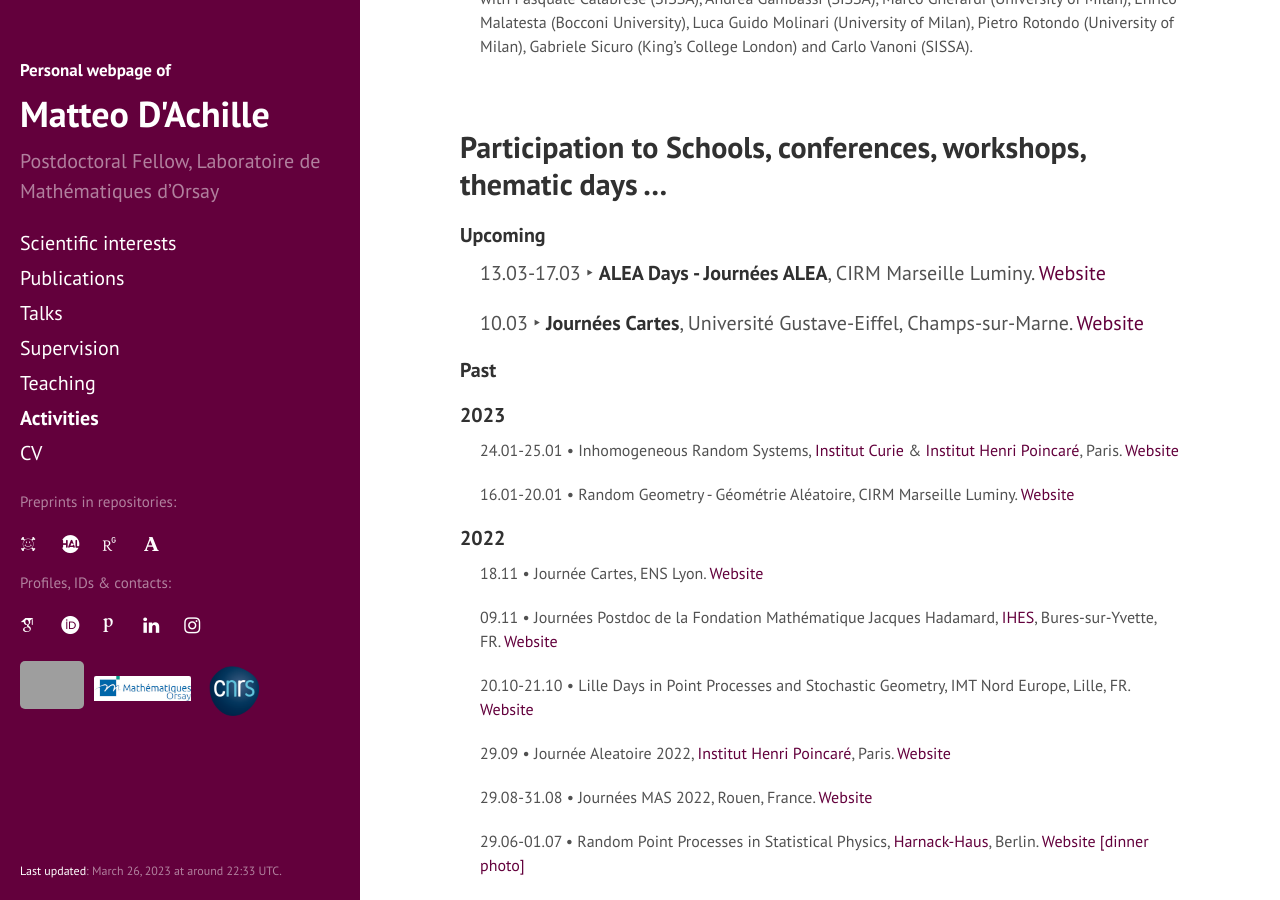
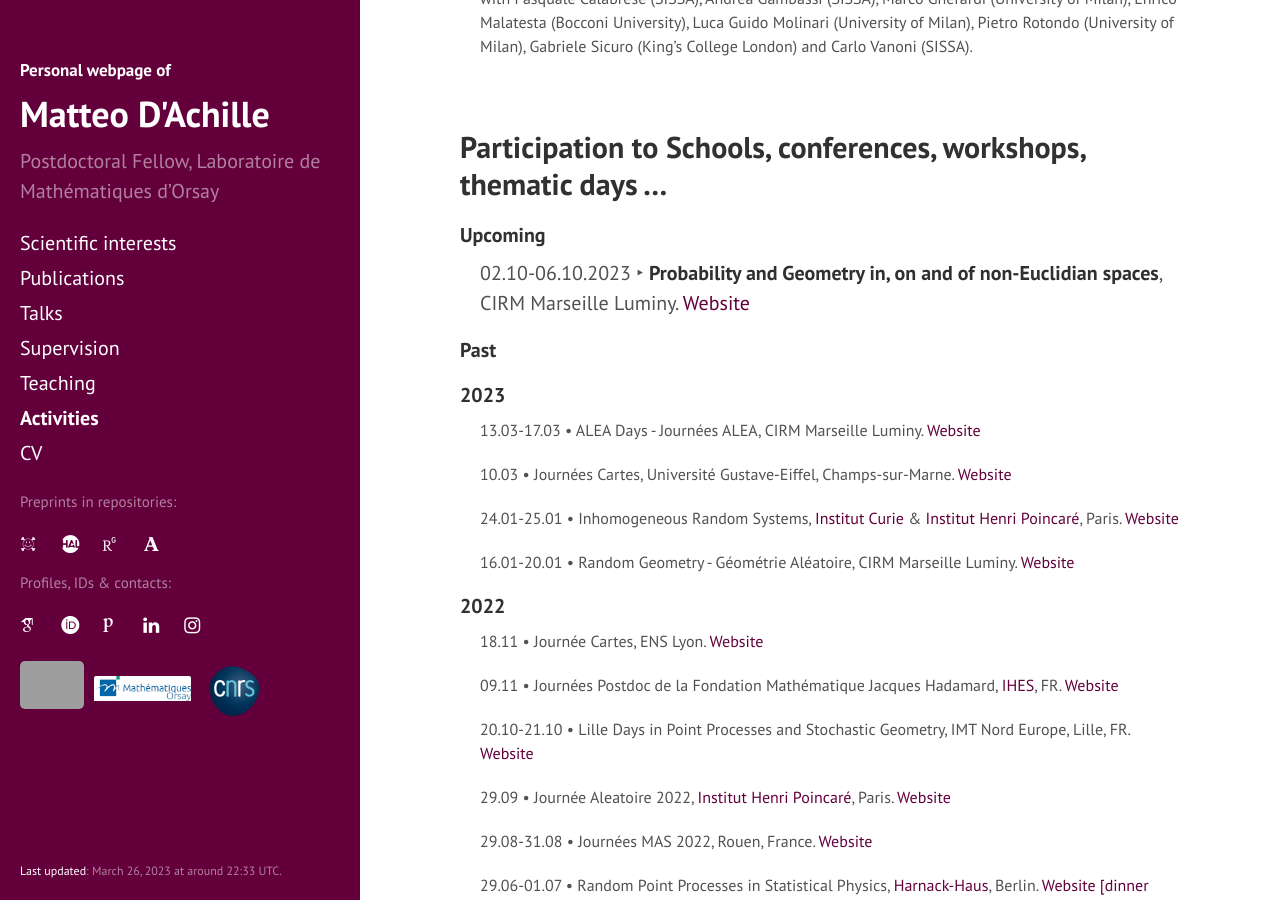
Before and after one commit to matteodachille/matteodachille.github.io, a Jekyll site: the page built from activities.md, in a window 1280 px wide and 900 px high, scrolled down 804 px. Built offline with Jekyll 4.4.1, drawn with Linux system fonts in a browser that asks for light colours; nearby versions of some CDN libraries; some web fonts are replaced; grey boxes are pictures that could not be loaded.

Commit message:
Fixed typos

```diff
--- a/activities.md
+++ b/activities.md
@@ -43,18 +43,21 @@ with Pasquale Calabrese (SISSA), Andrea Gambassi (SISSA), Marco Gherardi (Univer
 
 #### Upcoming
 
-
-13.03-17.03 &#x2023; **ALEA Days - Journées ALEA**, CIRM Marseille Luminy. [Website](https://conferences.cirm-math.fr/2887.html){:target="_blank"}
+02.10-06.10.2023 &#x2023; **Probability and Geometry in, on and of non-Euclidian spaces**, CIRM Marseille Luminy. [Website](https://conferences.cirm-math.fr/2897.html){:target="_blank"}
 {: style="font-size: 20px; margin-left: 20px" }
 
-10.03 &#x2023; **Journées Cartes**, Université Gustave-Eiffel, Champs-sur-Marne. [Website](https://indico.in2p3.fr/event/29082/){:target="_blank"}
-{: style="font-size: 20px; margin-left: 20px" }
 
 #### Past
 {: .no_toc}
 
 #### 2023
 {: .no_toc}
+
+13.03-17.03 &#x2022; ALEA Days - Journées ALEA, CIRM Marseille Luminy. [Website](https://conferences.cirm-math.fr/2887.html){:target="_blank"}
+{: style="font-size: 16px; margin-left: 20px" }
+
+10.03 &#x2022; Journées Cartes, Université Gustave-Eiffel, Champs-sur-Marne. [Website](https://indico.in2p3.fr/event/29082/){:target="_blank"}
+{: style="font-size: 16px; margin-left: 20px" }
 
 24.01-25.01 &#x2022; Inhomogeneous Random Systems, [Institut Curie](https://curie.fr/){:target="_blank"} & [Institut Henri Poincaré](http://www.ihp.fr/){:target="_blank"}, Paris. [Website](https://irs.math.cnrs.fr/2023/){:target="_blank"}
 {: style="font-size: 16px; margin-left: 20px" }
@@ -69,7 +72,7 @@ with Pasquale Calabrese (SISSA), Andrea Gambassi (SISSA), Marco Gherardi (Univer
 18.11 &#x2022; Journée Cartes, ENS Lyon. [Website](https://indico.in2p3.fr/event/28096/){:target="_blank"}
 {: style="font-size: 16px; margin-left: 20px" }
 
-09.11 &#x2022; Journées Postdoc de la Fondation Mathématique Jacques Hadamard, [IHES](https://www.ihes.fr/){:target="_blank"}, Bures-sur-Yvette, FR. [Website](https://www.fondation-hadamard.fr/fr/la-fmjh-organise/evenements/les-journees-postdoc/){:target="_blank"}
+09.11 &#x2022; Journées Postdoc de la Fondation Mathématique Jacques Hadamard, [IHES](https://www.ihes.fr/){:target="_blank"}, FR. [Website](https://www.fondation-hadamard.fr/fr/la-fmjh-organise/evenements/les-journees-postdoc/){:target="_blank"}
 {: style="font-size: 16px; margin-left: 20px" }
 
 
```
